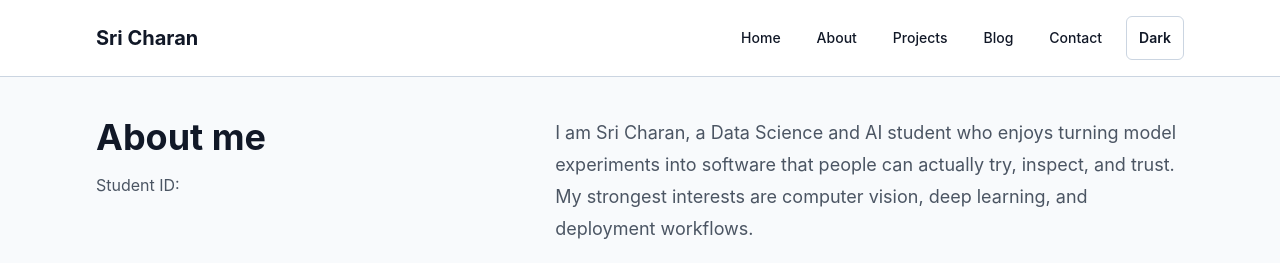
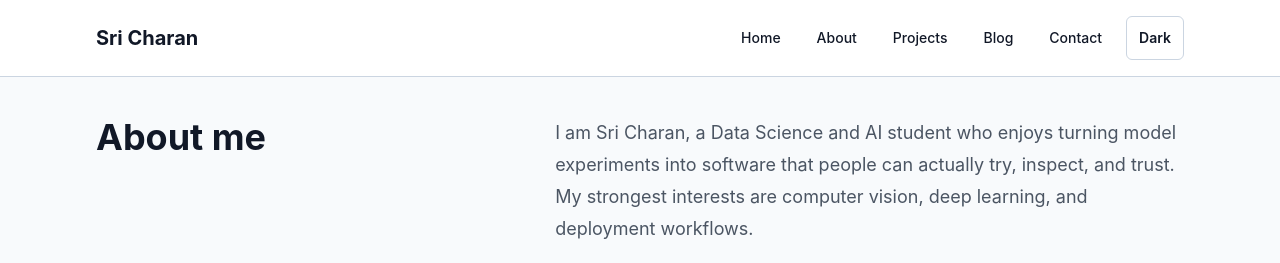
Before and after one commit to sricharanchowdary/sri-charan, an Astro site: page /about in a window 1280 px wide. Shown: the top 263 px of the page. Built offline with nearby package versions, Linux system fonts and the light colour scheme; Astro itself is replaced by a stand-in of ours; no server answers.

Commit message:
remove student id from the about page

```diff
--- a/src/pages/about.astro
+++ b/src/pages/about.astro
@@ -6,7 +6,6 @@ import { site } from '../data/site';
   <section class="grid gap-10 lg:grid-cols-[0.8fr_1.2fr]">
     <div>
       <h1 class="text-4xl font-bold">About me</h1>
-      <p class="mt-4 text-[var(--muted)]">Student ID: {site.studentId}</p>
     </div>
     <div class="space-y-5 text-lg leading-8 text-[var(--muted)]">
       <p>
```
